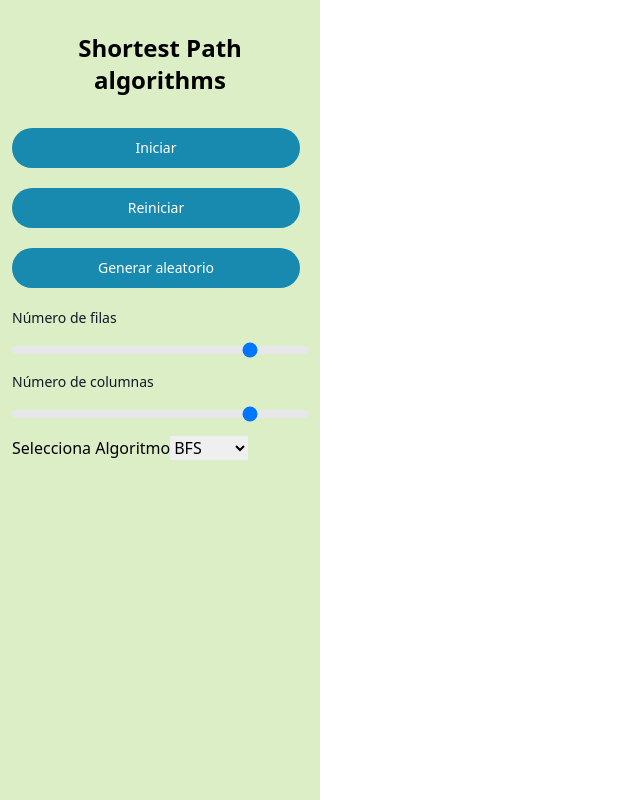
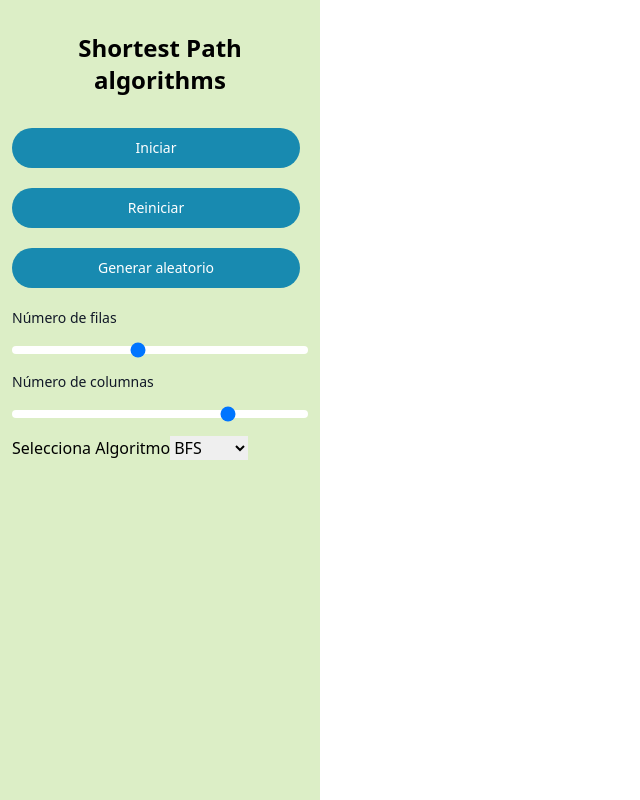
Before and after one commit to ZzzandyzzZ/shortest-path, a React (Vite) app: page / in a window 1280 px wide. Shown: the whole page, without its empty margins (0-640 px from the left). Built offline with nearby package versions, Linux system fonts and the light colour scheme.

Commit message:
Update grid row with input range

```diff
--- a/src/app.tsx
+++ b/src/app.tsx
@@ -2,11 +2,15 @@ import { useEffect, useTransition } from 'react'
 import { useSearchParams } from 'react-router-dom'
 
 import { Grid } from './components'
+import { InputRange } from './components/ui/input-range'
+import { MAX_NUMBER_COL } from './constants'
 import { getRandomString } from './lib'
 import { startBfsAlgorithm, useStore } from './store'
 
 function App() {
   const generateGrid = useStore(state => state.generateGrid)
+  const setGridRows = useStore(state => state.setGridRows)
+  const gridRows = useStore(state => state.gridRows)
   const setSeed = useStore(state => state.setSeed)
   const drawShortestPath = useStore(state => state.drawShortestPath)
   const resetGrid = useStore(state => state.resetGrid)
@@ -20,7 +24,7 @@ function App() {
       setSeed(seed)
       generateGrid(seed)
     }
-  }, [])
+  }, [gridRows])
 
   const handleReset = () => {
     generateGrid()
@@ -54,13 +58,11 @@ function App() {
           <button onClick={handleReset} className='text-white bg-[#188AB0] hover:bg-[#17647e] focus:outline-none focus:ring-4 focus:ring-blue-300 font-medium rounded-full text-sm px-5 py-2.5 text-center me-2 mb-2 dark:bg-blue-600 dark:hover:bg-blue-700 dark:focus:ring-blue-800'>
             Generar aleatorio
           </button>
-          <div className=''>
-            <label htmlFor="steps-range" className="block mb-2 text-sm font-medium text-gray-900 dark:text-white">Número de filas</label>
-            <input id="steps-range" type="range" min="4" max="60" step="2" className="w-full h-2 bg-gray-200 rounded-lg appearance-none cursor-pointer" />
-          </div>
+          <InputRange handleChange={(e) => { setGridRows(parseInt(e.target.value)) }} textLabel='Número de filas' initalValue={gridRows}/>
+
           <div className=''>
             <label htmlFor="steps-range" className="block mb-2 text-sm font-medium text-gray-900 dark:text-white">Número de columnas</label>
-            <input id="steps-range" type="range" min="4" max="60" step="2" className="w-full h-2 bg-gray-200 rounded-lg appearance-none cursor-pointer" />
+            <input id="steps-range" type="range" min="4" max={MAX_NUMBER_COL} step="2" className="w-full h-2 bg-white rounded-lg appearance-none cursor-pointer" />
           </div>
           <div className="">
             <label htmlFor='algorithm' className="">
```
